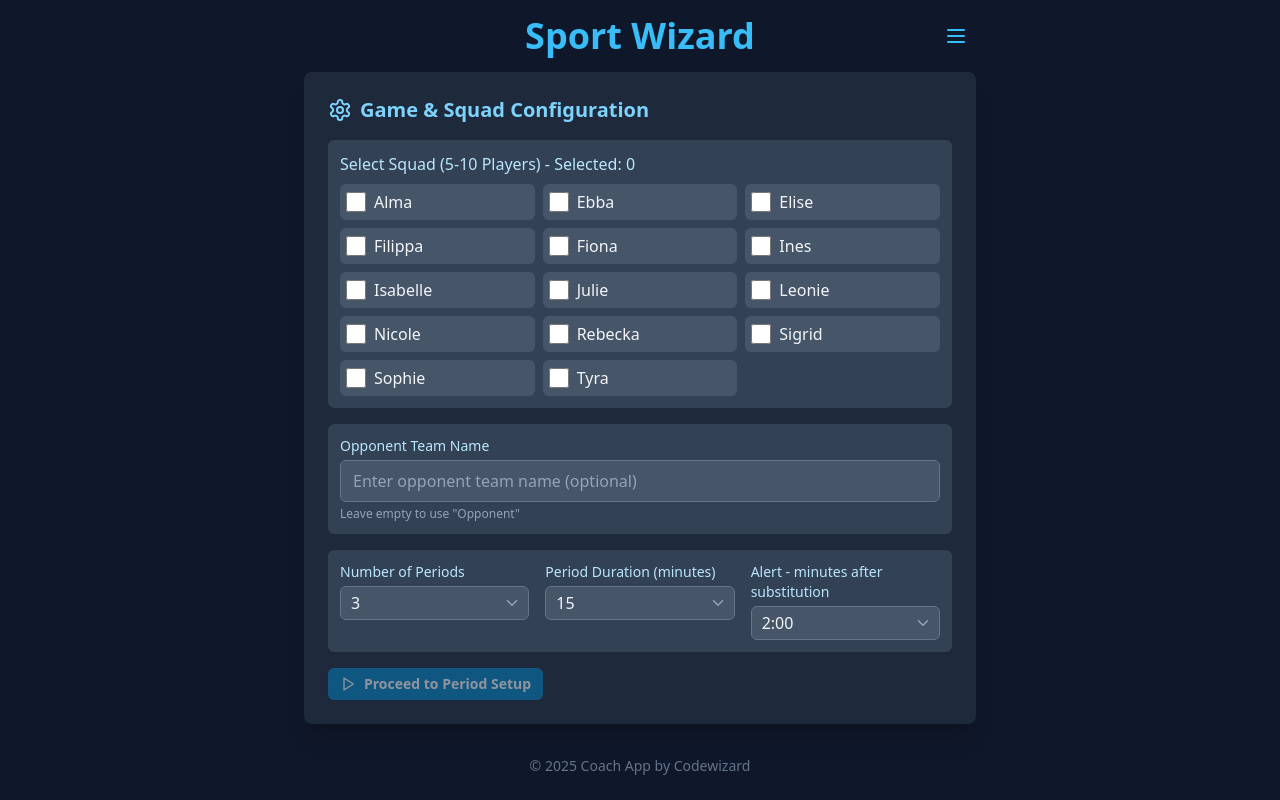
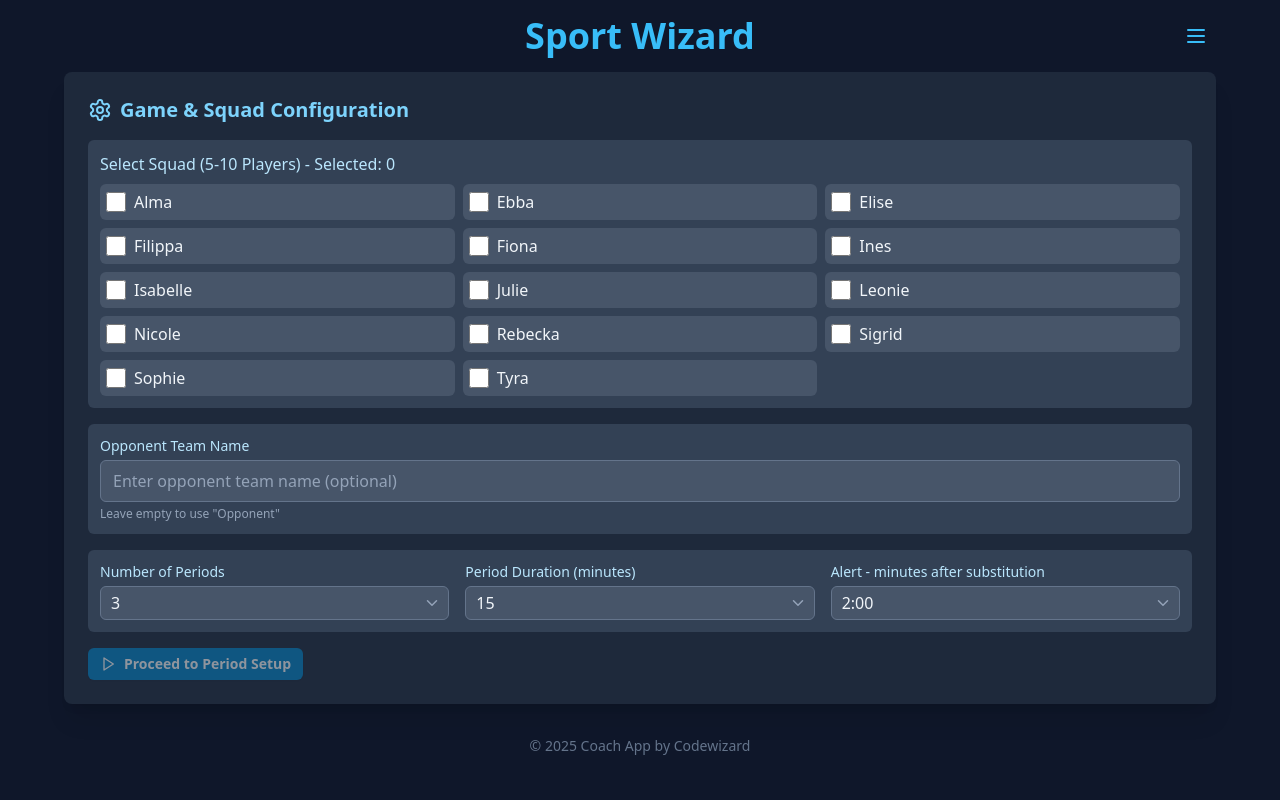
Before and after one commit to beggan78/f2016-6-dif, a React (Create React App) app: page / in a window 1280 px wide. Built offline with nearby package versions, Linux system fonts and the light colour scheme.

Commit message:
Improve responsiveness

```diff
--- a/src/App.js
+++ b/src/App.js
@@ -429,7 +429,7 @@ function App() {
 
   return (
     <div className="min-h-screen bg-slate-900 text-slate-100 flex flex-col items-center p-2 sm:p-4 font-sans">
-      <header className="w-full max-w-2xl relative text-center mb-4">
+      <header className="w-full max-w-2xl md:max-w-4xl lg:max-w-5xl xl:max-w-6xl relative text-center mb-4">
         <div className="absolute top-0 right-0">
           <HamburgerMenu
             onRestartMatch={handleRestartMatch}
@@ -445,7 +445,7 @@ function App() {
         </div>
         <h1 className="text-3xl sm:text-4xl font-bold text-sky-400">Sport Wizard</h1>
       </header>
-      <main className="w-full max-w-2xl bg-slate-800 p-3 sm:p-6 rounded-lg shadow-xl">
+      <main className="w-full max-w-2xl md:max-w-4xl lg:max-w-5xl xl:max-w-6xl bg-slate-800 p-3 sm:p-6 rounded-lg shadow-xl">
         {renderView()}
       </main>
       <footer className="mt-8 text-center text-sm text-slate-500">
--- a/src/components/report/MatchReportScreen.js
+++ b/src/components/report/MatchReportScreen.js
@@ -116,7 +116,7 @@ export function MatchReportScreen({
   if (!allPlayers || allPlayers.length === 0) {
     return (
       <div className="min-h-screen bg-slate-900 text-slate-100">
-        <div className="container mx-auto px-4 py-8 max-w-2xl">
+        <div className="container mx-auto px-4 py-8 max-w-2xl md:max-w-4xl lg:max-w-5xl">
           <div className="bg-slate-800 rounded-lg p-6 border border-slate-700">
             <div className="flex items-center mb-4">
               <FileText className="h-6 w-6 text-sky-400 mr-2" />
@@ -139,7 +139,7 @@ export function MatchReportScreen({
 
   return (
     <div className="min-h-screen bg-slate-900 text-slate-100">
-      <div className="container mx-auto px-4 py-8 max-w-2xl">
+      <div className="container mx-auto px-4 py-8 max-w-2xl md:max-w-4xl lg:max-w-5xl">
         {/* Main Header */}
         <div className="mb-6">
           <div className="flex items-center mb-4">
--- a/src/components/tactical/TacticalBoard.js
+++ b/src/components/tactical/TacticalBoard.js
@@ -39,7 +39,7 @@ export function TacticalBoard({
 
 
   return (
-    <div className="flex flex-col space-y-4 max-w-4xl mx-auto">
+    <div className="flex flex-col space-y-4 max-w-4xl lg:max-w-6xl xl:max-w-7xl mx-auto">
       {/* Soccer Pitch */}
       <div className="relative w-full bg-slate-800 rounded-lg overflow-hidden shadow-2xl">
         <div
```
